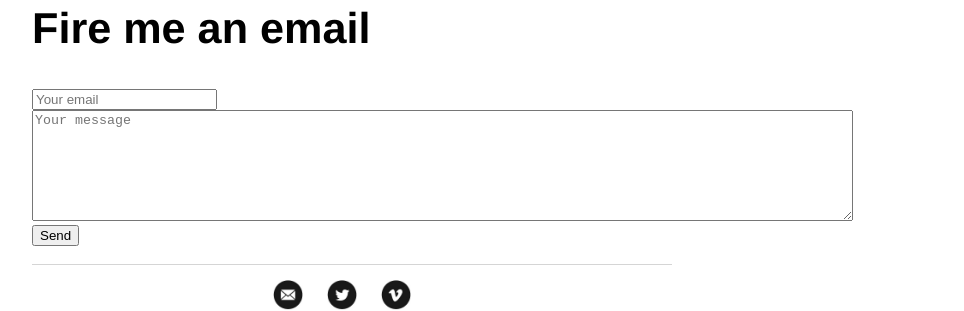
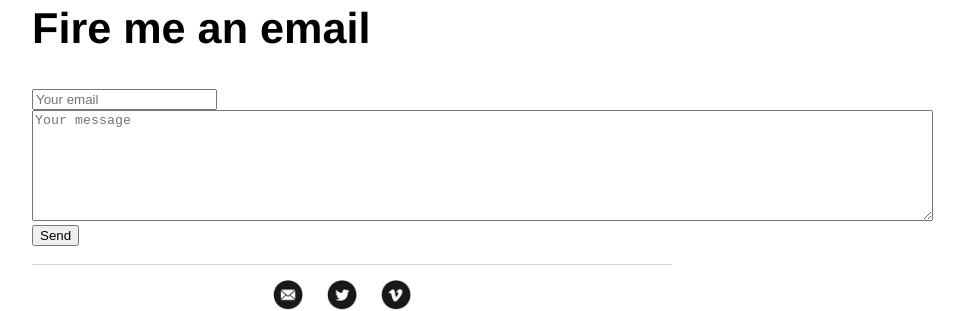
Before and after one commit to glasscaked/strip, a Jekyll site: the page built from contact/index.html, in a window 1280 px wide. Shown: the part 359-670 px from the top of the page, without its empty margins (288-1252 px from the left). Built offline with Jekyll 4.4.1, drawn with Linux system fonts in a browser that asks for light colours.

Commit message:
Update index.html

```diff
--- a/contact/index.html
+++ b/contact/index.html
@@ -15,7 +15,7 @@ title: Contact | James Cunningham
 					<h2>Fire me an email</h2>
 		<form method="POST" action="http://formspree.io/glasscaked@gmail.com">
 		<input name="email" placeholder="Your email" type="email"><br>
-		<textarea rows="7" cols="100" name="message" placeholder="Your message"></textarea><br>
+		<textarea rows="7" cols="110" name="message" placeholder="Your message"></textarea><br>
 		<button type="submit">Send</button></form><br>
 
 
```
